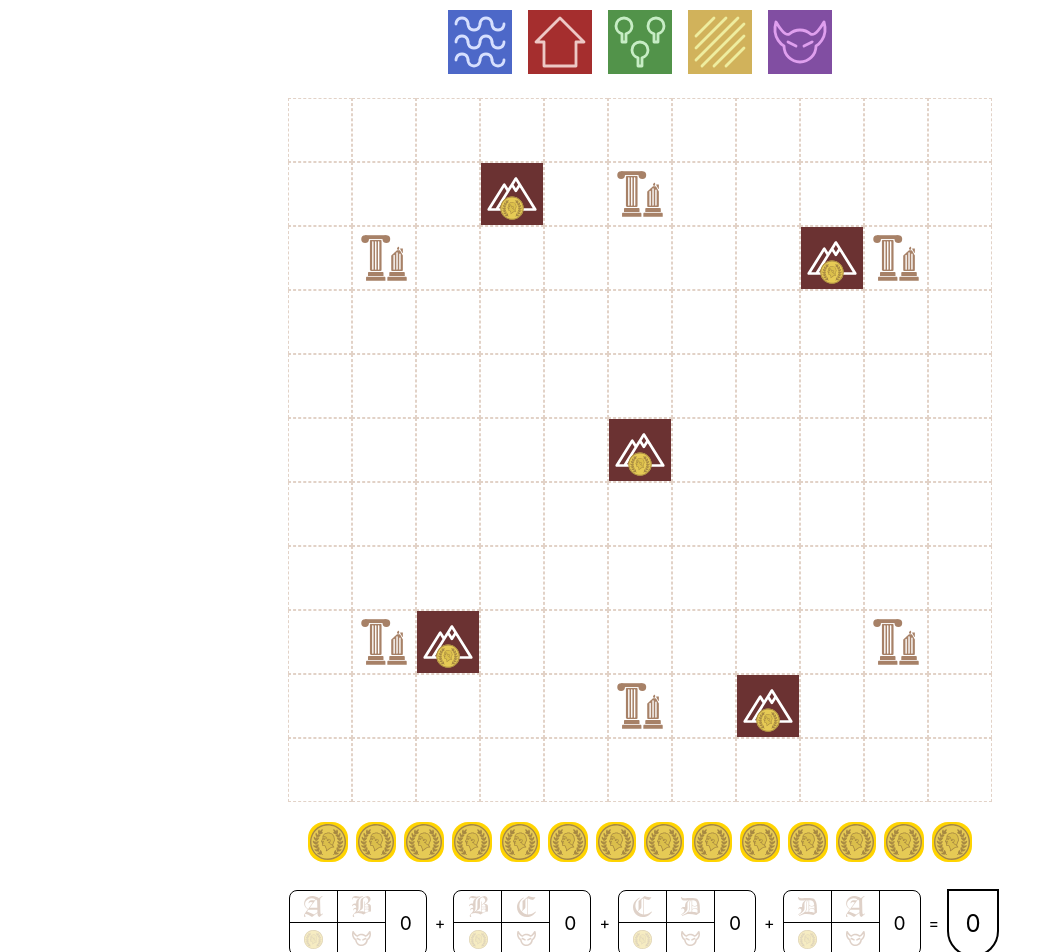
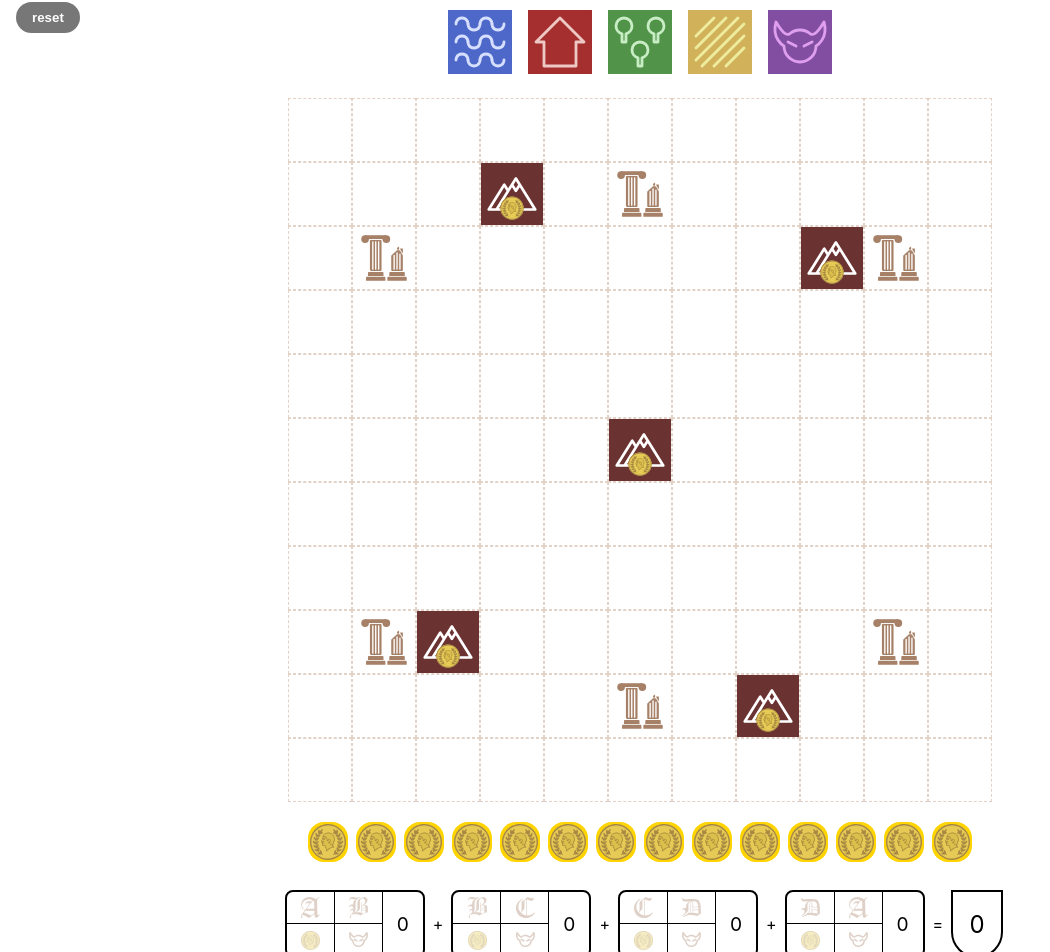
Before and after one commit to thedevpunk/der-kartograph, a React (Create React App) app: page / in a window 1280 px wide. Shown: the part 14-966 px from the top of the page, without its empty margins (0-1050 px from the left). Built offline with nearby package versions, Linux system fonts and the light colour scheme.

Commit message:
refactoring

```diff
--- a/src/App.module.css
+++ b/src/App.module.css
@@ -3,3 +3,19 @@
   flex-direction: column;
   align-items: center;
 }
+
+.resetButton {
+  background-color: #777777;
+  border: none;
+  color: #fff;
+  border-radius: 1rem;
+  padding: 0.5rem 1rem;
+  font-weight: bold;
+  position: absolute;
+  top: 1rem;
+  left: 1rem;
+}
+
+.resetButton:hover {
+  background-color: #a5a5a5;
+}
--- a/src/App.tsx
+++ b/src/App.tsx
@@ -1,23 +1,103 @@
 import React, { useEffect, useState } from 'react';
 import { areasData, map as initialMap } from './data/defaults';
 import { IArea } from './models/area';
-import { ITile } from './models/tile';
 import styles from './App.module.css';
 import { AreaSelection } from './components/AreaSelection';
 import { Map } from './components/Map';
 import { CoinStrip } from './components/CoinStrip';
 import { Points } from './components/Points';
 import { EAreaType } from './models/areaType';
+import { IPoints } from './models/points';
+import { EPointsType } from './models/pointsType';
 
 function App() {
   const initializeAreaButtons = (): IArea[] => {
     return areasData.filter(e => e.name !== 'empty' && e.name !== 'mountains' && e.name !== 'ruins' && e.name !== 'valley');
   }
 
+  const initializePoints = (): IPoints[][] => {
+    return [
+      [
+        {
+          value: 0,
+          type: EPointsType.DecreeA
+        },
+        {
+          value: 0,
+          type: EPointsType.DecreeB
+        },
+        {
+          value: 0,
+          type: EPointsType.Coins
+        },
+        {
+          value: 0,
+          type: EPointsType.Monsters
+        }
+      ],
+      [
+        {
+          value: 0,
+          type: EPointsType.DecreeB
+        },
+        {
+          value: 0,
+          type: EPointsType.DecreeC
+        },
+        {
+          value: 0,
+          type: EPointsType.Coins
+        },
+        {
+          value: 0,
+          type: EPointsType.Monsters
+        }
+      ],
+      [
+        {
+          value: 0,
+          type: EPointsType.DecreeC
+        },
+        {
+          value: 0,
+          type: EPointsType.DecreeD
+        },
+        {
+          value: 0,
+          type: EPointsType.Coins
+        },
+        {
+          value: 0,
+          type: EPointsType.Monsters
+        }
+      ],
+      [
+        {
+          value: 0,
+          type: EPointsType.DecreeD
+        },
+        {
+          value: 0,
+          type: EPointsType.DecreeA
+        },
+        {
+          value: 0,
+          type: EPointsType.Coins
+        },
+        {
+          value: 0,
+          type: EPointsType.Monsters
+        }
+      ]
+
+    ]
+  }
+
   const [tiles, setTiles] = useState<EAreaType[]>(initialMap);
   const [areaButtons, setAreaButtons] = useState<IArea[]>(initializeAreaButtons);
   const [selectedArea, setSelectedArea] = useState<IArea | null>(null);
   const [coins, setCoins] = useState(0);
+  const [points, setPoints] = useState<IPoints[][]>(initializePoints);
 
   useEffect(() => {
     const tilesStringFromLocalStorage = localStorage.getItem('tiles');
@@ -25,14 +105,24 @@ function App() {
 
     const coinsStringFromLocalStorage = localStorage.getItem('coins');
     coinsStringFromLocalStorage ? setCoins(parseInt(coinsStringFromLocalStorage)) : setCoins(0);
+
+    const pointsStringFromLocalStorage = localStorage.getItem('points');
+    pointsStringFromLocalStorage ? setPoints(JSON.parse(pointsStringFromLocalStorage)) : setPoints(initializePoints);
   }, [])
 
   useEffect(() => {
     localStorage.setItem('tiles', JSON.stringify(tiles));
   }, [tiles])
 
+  useEffect(() => {
+    localStorage.setItem('points', JSON.stringify(points));
+  }, [points])
+
+  useEffect(() => {
+    localStorage.setItem('coins', coins.toString());
+  }, [coins])
+
   const handleSetCoins = (value: number) => {
-    localStorage.setItem('coins', value.toString());
     setCoins(value);
   }
 
@@ -48,8 +138,28 @@ function App() {
     setTiles([...tilesTemp]);
   }
 
+  const handleSetPoints = (round: number, pointsInRound: IPoints[]) => {
+    const newPoints = points.map((roundPoints, index) => {
+      if (index === round - 1) {
+        return pointsInRound;
+      }
+      return roundPoints;
+    });
+
+    setPoints(newPoints);
+  }
+
+  const handleReset = () => {
+    localStorage.clear();
+    setTiles(initialMap);
+    setCoins(0);
+    setPoints(initializePoints);
+  }
+
   return (
     <div className={styles.app}>
+
+      <button className={styles.resetButton} onClick={handleReset}>reset</button>
 
       <AreaSelection
         areas={areaButtons}
@@ -67,7 +177,7 @@ function App() {
         setCoins={handleSetCoins}
       />
 
-      <Points coins={coins} />
+      <Points points={points} setPoints={handleSetPoints} coins={coins} />
 
     </div>
   )
--- a/src/components/CoinStrip.tsx
+++ b/src/components/CoinStrip.tsx
@@ -1,4 +1,4 @@
-import React, { useState } from 'react';
+import React from 'react';
 import styles from './CoinStrip.module.css';
 
 interface IProps {
--- a/src/components/Map.tsx
+++ b/src/components/Map.tsx
@@ -1,6 +1,5 @@
 import React from 'react';
 import { EAreaType } from '../models/areaType';
-import { ITile } from '../models/tile';
 import styles from './Map.module.css';
 import { getAreaByType } from '../data/defaults';
 
--- a/src/components/Points.tsx
+++ b/src/components/Points.tsx
@@ -1,100 +1,38 @@
-import React, { useEffect, useState } from 'react';
+import React from 'react';
 import { IPoints } from '../models/points';
 import { RoundPoints } from './RoundPoints';
-import { v4 as uuidv4 } from 'uuid';
-import { EPointsType } from '../models/pointsType';
 import styles from './Points.module.css';
-
-const initializePoints = (firstDecree: EPointsType, secondDecree: EPointsType): IPoints[] => {
-  return [
-    {
-      value: 0,
-      type: firstDecree
-    },
-    {
-      value: 0,
-      type: secondDecree
-    },
-    {
-      value: 0,
-      type: EPointsType.Coins
-    },
-    {
-      value: 0,
-      type: EPointsType.Monsters
-    }
-  ]
-}
-
-const calculateTotalPoints = (points: IPoints[]): number => {
-  return points.reduce((prev, cur, idx) => {
-    if (idx === 3) {
-      return prev - cur.value;
-    }
-    return prev + cur.value;
-  }, 0);
-}
-
 interface IProps {
+  points: IPoints[][];
+  setPoints: (round: number, points: IPoints[]) => void;
   coins: number;
 }
 
-export const Points: React.FC<IProps> = ({ coins }) => {
+export const Points: React.FC<IProps> = ({ points, setPoints, coins }) => {
 
-  const [pointsRoundOne, setPointsRoundOne] = useState<IPoints[]>(initializePoints(EPointsType.DecreeA, EPointsType.DecreeB));
-  const [pointsRoundTwo, setPointsRoundTwo] = useState<IPoints[]>(initializePoints(EPointsType.DecreeB, EPointsType.DecreeC));
-  const [pointsRoundThree, setPointsRoundThree] = useState<IPoints[]>(initializePoints(EPointsType.DecreeC, EPointsType.DecreeD));
-  const [pointsRoundFour, setPointsRoundFour] = useState<IPoints[]>(initializePoints(EPointsType.DecreeD, EPointsType.DecreeA));
-  const [totalPointsRoundOne, setTotalPointsRoundOne] = useState(0);
-  const [totalPointsRoundTwo, setTotalPointsRoundTwo] = useState(0);
-  const [totalPointsRoundThree, setTotalPointsRoundThree] = useState(0);
-  const [totalPointsRoundFour, setTotalPointsRoundFour] = useState(0);
-  const [totalPoints, setTotalPoints] = useState(0);
+  const sumPoints = (): number => {
+    const sum = points.reduce((a,b) => {
+      return a + b.reduce((a,b, idx) => {
+        if (idx === 3) {
+          return a - b.value;
+        }
+        return a + b.value;
+      }, 0);
+    }, 0);
+    return sum;
+  }
 
-  useEffect(() => {
-    const pointsStringFromLocalStorage = localStorage.getItem('points');
-
-    if (pointsStringFromLocalStorage) {
-      const [one, two, three, four] = JSON.parse(pointsStringFromLocalStorage);
-      setPointsRoundOne(one);
-      setPointsRoundTwo(two);
-      setPointsRoundThree(three);
-      setPointsRoundFour(four);
-    } else {
-
-    }
-  }, [])
-
-  useEffect(() => {
-    setTotalPointsRoundOne(calculateTotalPoints(pointsRoundOne));
-  }, [pointsRoundOne])
-
-  useEffect(() => {
-    setTotalPointsRoundTwo(calculateTotalPoints(pointsRoundTwo));
-  }, [pointsRoundTwo])
-
-  useEffect(() => {
-    setTotalPointsRoundThree(calculateTotalPoints(pointsRoundThree));
-  }, [pointsRoundThree])
-
-  useEffect(() => {
-    setTotalPointsRoundFour(calculateTotalPoints(pointsRoundFour));
-  }, [pointsRoundFour])
-
-  useEffect(() => {
-    setTotalPoints(totalPointsRoundOne + totalPointsRoundTwo + totalPointsRoundThree + totalPointsRoundFour);
-    localStorage.setItem('points', JSON.stringify([pointsRoundOne, pointsRoundTwo, pointsRoundThree, pointsRoundFour]));
-  }, [totalPointsRoundOne, totalPointsRoundTwo, totalPointsRoundThree, totalPointsRoundFour])
+  const totalPoints = sumPoints();
 
   return (
     <div className={styles.points}>
-      <RoundPoints points={pointsRoundOne} totalPoints={totalPointsRoundOne} setPoints={setPointsRoundOne} />
+      <RoundPoints round={1} points={points[0]} setPoints={setPoints} />
       <p>+</p>
-      <RoundPoints points={pointsRoundTwo} totalPoints={totalPointsRoundTwo} setPoints={setPointsRoundTwo} />
+      <RoundPoints round={2} points={points[1]} setPoints={setPoints} />
       <p>+</p>
-      <RoundPoints points={pointsRoundThree} totalPoints={totalPointsRoundThree} setPoints={setPointsRoundThree} />
+      <RoundPoints round={3} points={points[2]} setPoints={setPoints} />
       <p>+</p>
-      <RoundPoints points={pointsRoundFour} totalPoints={totalPointsRoundFour} setPoints={setPointsRoundFour} />
+      <RoundPoints round={4} points={points[3]} setPoints={setPoints} />
       <div className={styles.equal}>
         =
       </div>
--- a/src/components/RoundPoints.module.css
+++ b/src/components/RoundPoints.module.css
@@ -4,7 +4,7 @@
   /* flex-wrap: wrap; */
   width: 8.5rem;
   height: 4rem;
-  border: 1px solid black;
+  border: 2px solid black;
   border-radius: 0.5rem;
   margin: 0.5rem;
 }
--- a/src/data/defaults.ts
+++ b/src/data/defaults.ts
@@ -1,8 +1,5 @@
-import { ITile } from "../models/tile";
-import { v4 as uuidv4 } from 'uuid';
 import { EAreaType } from "../models/areaType";
 import { IArea } from "../models/area";
-import { create } from "domain";
 
 export const getAreaByType = (type: EAreaType): IArea | null => {
   const area = areasData.find(area => area.type === type);
--- a/src/models/tile.ts
+++ /dev/null
@@ -1,6 +0,0 @@
-import { IArea } from "./area";
-
-export interface ITile {
-  id: string;
-  area: IArea;
-}
```
Also changed, not shown: src/components/RoundPoints.tsx (+27 -39 lines), src/models/roundPoints.ts (deleted, +0 -7 lines).
